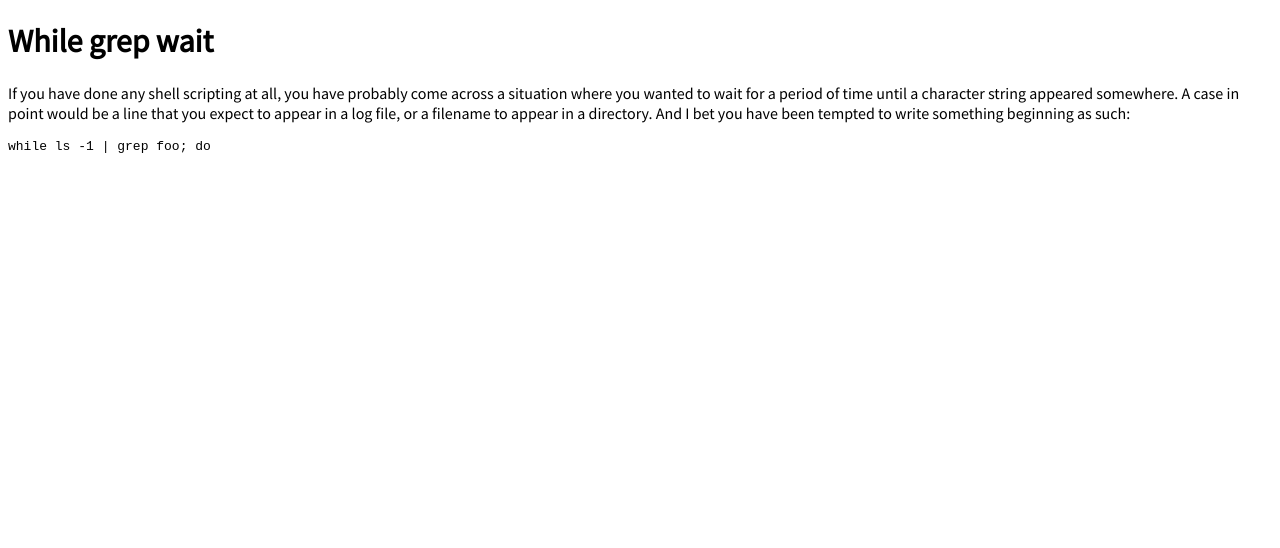
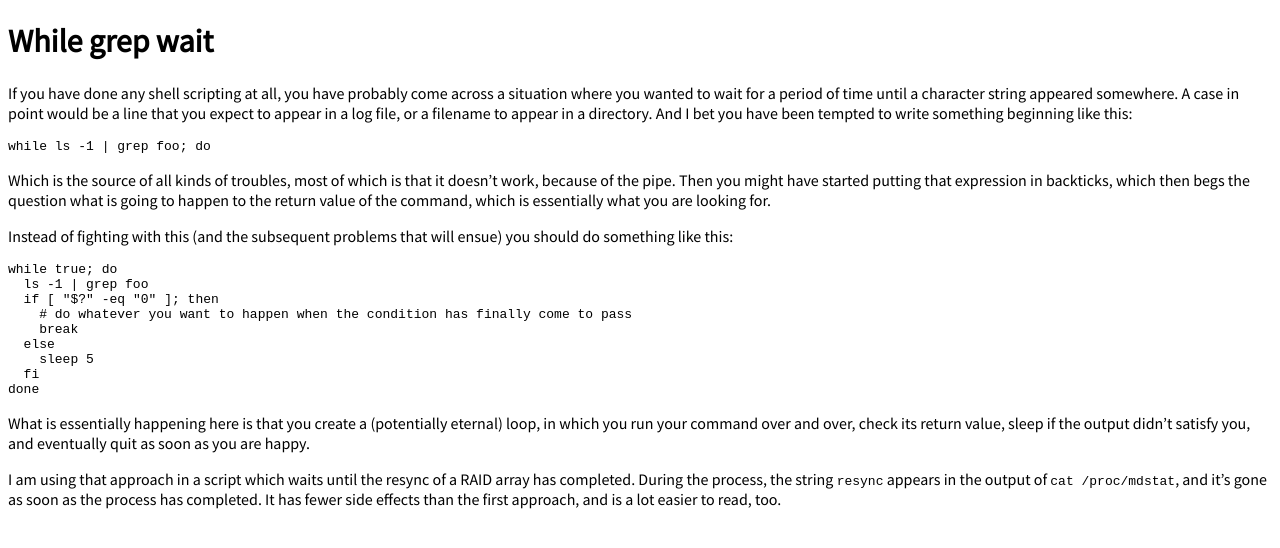
Before and after one commit to froschi/froschi.github.com, a Jekyll site: the page built from _posts/2012-08-20-while-grep-wait.md, in a window 1280 px wide. Shown: the top 548 px of the page. Built offline with Jekyll 4.4.1, drawn with Linux system fonts in a browser that asks for light colours; Markdown is read by kramdown in place of the engine named in the settings.

Commit message:
Finished 2012-08-20-while-grep-wait.md.
Signed-off-by: Thorsten Fischer <thorsten@froschi.org>

````diff
--- a/_posts/2012-08-20-while-grep-wait.md
+++ b/_posts/2012-08-20-while-grep-wait.md
@@ -8,8 +8,28 @@ published: true
 
 # While grep wait
 
-If you have done any shell scripting at all, you have probably come across a situation where you wanted to wait for a period of time until a character string appeared somewhere. A case in point would be a line that you expect to appear in a log file, or a filename to appear in a directory. And I bet you have been tempted to write something beginning as such:
+If you have done any shell scripting at all, you have probably come across a situation where you wanted to wait for a period of time until a character string appeared somewhere. A case in point would be a line that you expect to appear in a log file, or a filename to appear in a directory. And I bet you have been tempted to write something beginning like this:
 
-```bash
+```sh
 while ls -1 | grep foo; do
 ```
+
+Which is the source of all kinds of troubles, most of which is that it doesn't work, because of the pipe. Then you might have started putting that expression in backticks, which then begs the question what is going to happen to the return value of the command, which is essentially what you are looking for.
+
+Instead of fighting with this (and the subsequent problems that will ensue) you should do something like this:
+
+```sh
+while true; do
+  ls -1 | grep foo
+  if [ "$?" -eq "0" ]; then
+    # do whatever you want to happen when the condition has finally come to pass
+    break
+  else
+    sleep 5
+  fi
+done
+```
+
+What is essentially happening here is that you create a (potentially eternal) loop, in which you run your command over and over, check its return value, sleep if the output didn't satisfy you, and eventually quit as soon as you are happy.
+
+I am using that approach in a script which waits until the resync of a RAID array has completed. During the process, the string `resync` appears in the output of `cat /proc/mdstat`, and it's gone as soon as the process has completed. It has fewer side effects than the first approach, and is a lot easier to read, too.
````
